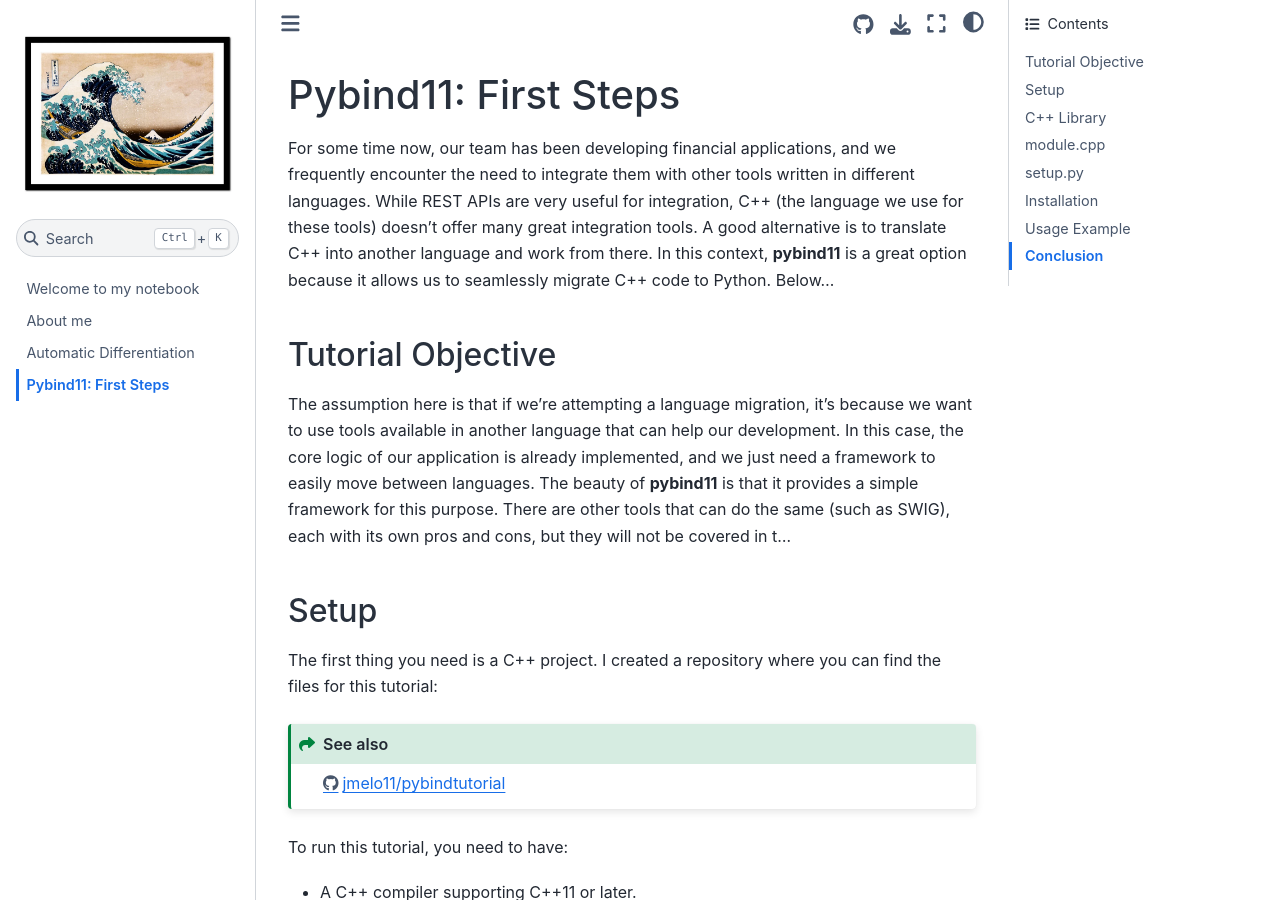
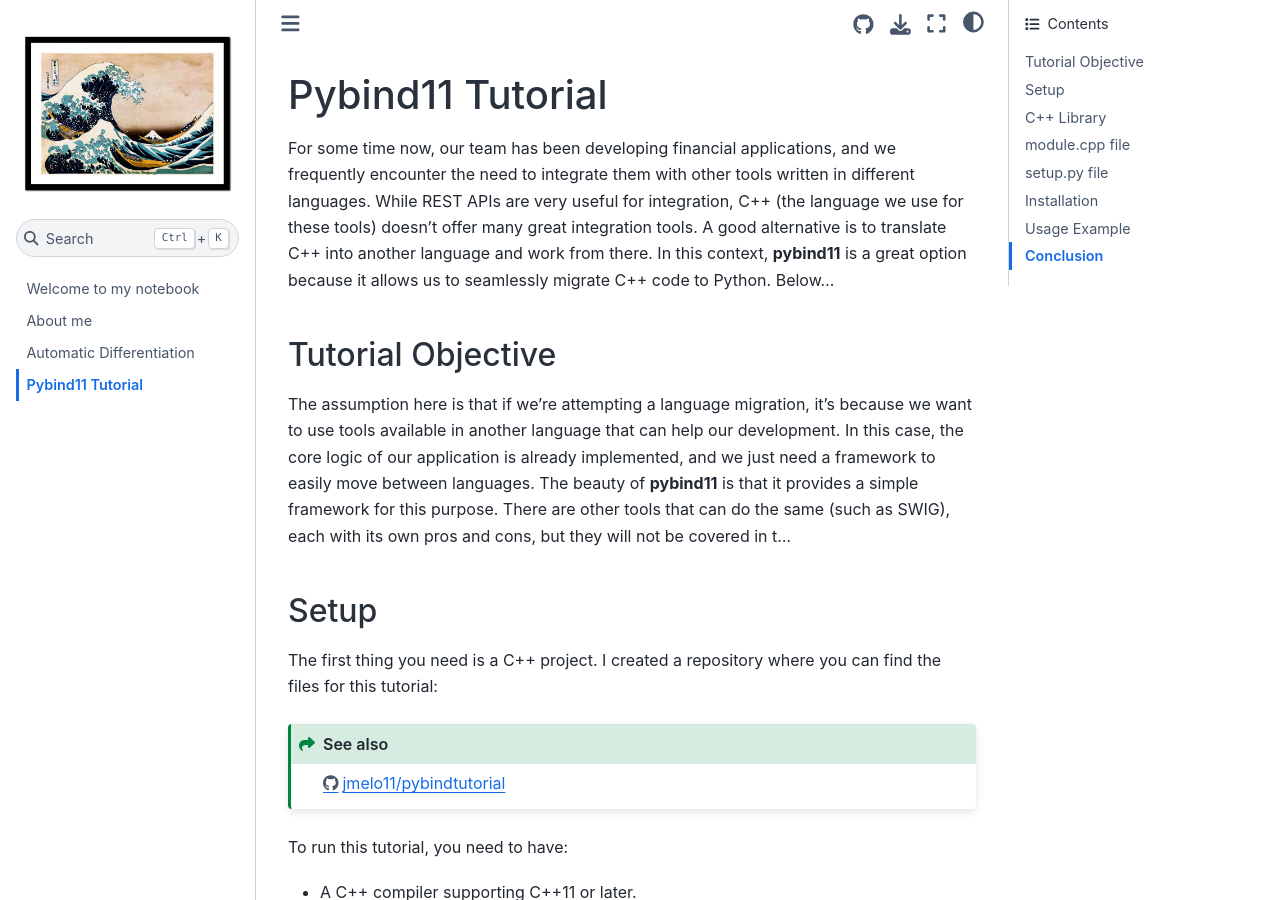
Before and after one commit to jmelo11/notebook, a Jupyter Book: the page built from pybind11.md, in a window 1280 px wide and 900 px high. Built offline with Jupyter Book 1.0.4 settings and Sphinx 7.4.7 and the Sphinx Book theme 1.1.4, drawn with Linux system fonts in a browser that asks for light colours; some of the changed text lies outside the part shown.

Commit message:
fix details

````diff
--- a/pybind11.md
+++ b/pybind11.md
@@ -2,11 +2,11 @@
 jupyter:
   jupytext:
     formats: ipynb,md
-title: "Pybind11: First Steps"
+title: "Pybind11 Tutorial"
 author: "Jose Pedro Melo Olivares"
 ---
 
-# Pybind11: First Steps
+# Pybind11 Tutorial
 
 For some time now, our team has been developing financial applications, and we frequently encounter the need to integrate them with other tools written in different languages. While REST APIs are very useful for integration, C++ (the language we use for these tools) doesn’t offer many great integration tools. A good alternative is to translate C++ into another language and work from there. In this context, **pybind11** is a great option because it allows us to seamlessly migrate C++ code to Python. Below...
 
@@ -78,7 +78,7 @@ namespace FinLib {
 #endif
 ```
 
-## module.cpp
+## module.cpp file
 
 To expose our C++ library in Python, we use **pybind11**:
 
@@ -113,7 +113,7 @@ PYBIND11_MODULE(FinLib, m) {
 }
 ```
 
-## setup.py
+## setup.py file
 
 To compile and install our module:
 
````
